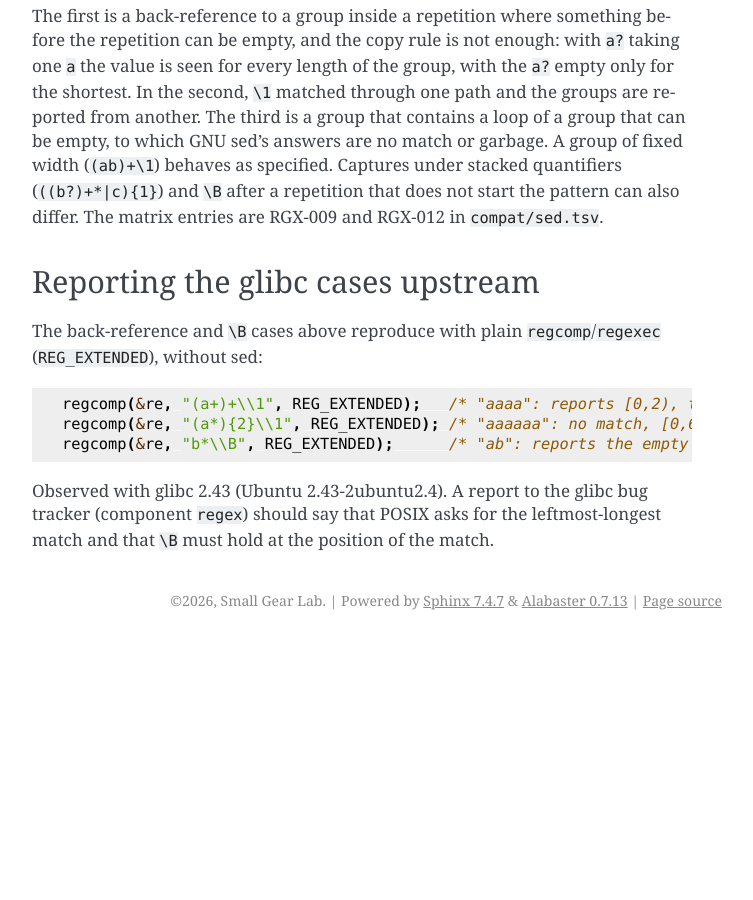
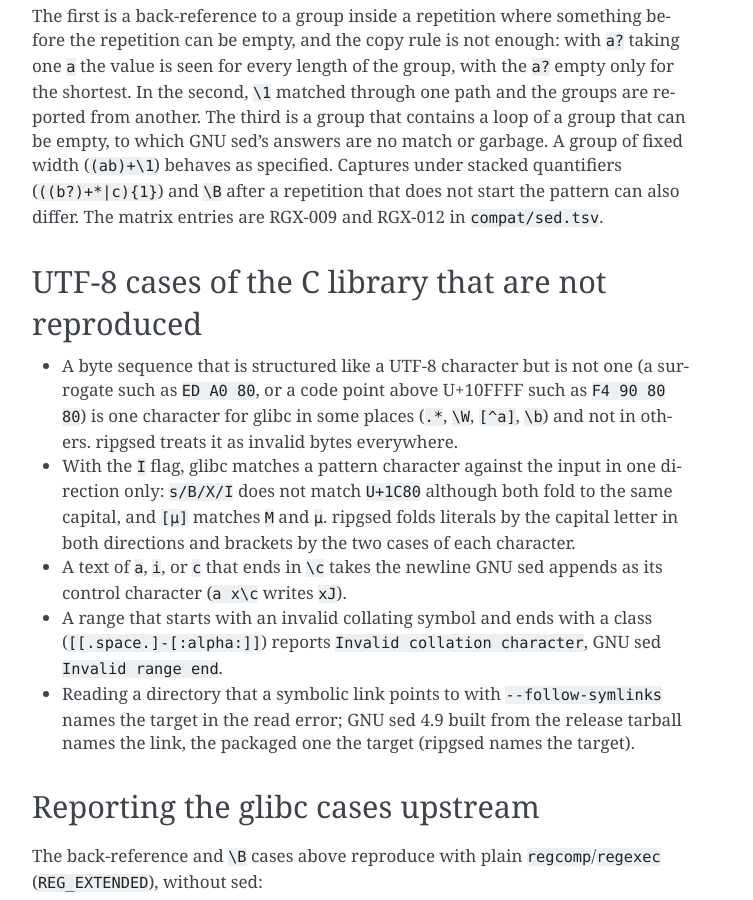
Before and after one commit to small-gear-lab/ripgsed, a Sphinx documentation site: the page built from docs/KNOWN-DIFFERENCES.md, in a window 1280 px wide and 900 px high, scrolled down 2277 px. Shown: the whole window, without its empty margins (388-1141 px from the left). Built offline with Sphinx 7.4.7, drawn with Linux system fonts in a browser that asks for light colours; before the commit the page ends 2917 px from its top, so only the background shows below that; some of the changed text lies outside the part shown.

Commit message:
Update the list of passing fixtures and document the UTF-8 behavior of glibc that is not reproduced

```diff
--- a/docs/KNOWN-DIFFERENCES.md
+++ b/docs/KNOWN-DIFFERENCES.md
@@ -30,6 +30,14 @@ These are cases where glibc's matcher gives a result that disagrees with the lef
 
 The first is a back-reference to a group inside a repetition where something before the repetition can be empty, and the copy rule is not enough: with `a?` taking one `a` the value is seen for every length of the group, with the `a?` empty only for the shortest. In the second, `\1` matched through one path and the groups are reported from another. The third is a group that contains a loop of a group that can be empty, to which GNU sed's answers are no match or garbage. A group of fixed width (`(ab)+\1`) behaves as specified. Captures under stacked quantifiers (`((b?)+*|c){1}`) and `\B` after a repetition that does not start the pattern can also differ. The matrix entries are RGX-009 and RGX-012 in `compat/sed.tsv`.
 
+## UTF-8 cases of the C library that are not reproduced
+
+- A byte sequence that is structured like a UTF-8 character but is not one (a surrogate such as `ED A0 80`, or a code point above U+10FFFF such as `F4 90 80 80`) is one character for glibc in some places (`.*`, `\W`, `[^a]`, `\b`) and not in others. ripgsed treats it as invalid bytes everywhere.
+- With the `I` flag, glibc matches a pattern character against the input in one direction only: `s/В/X/I` does not match `U+1C80` although both fold to the same capital, and `[µ]` matches `Μ` and `μ`. ripgsed folds literals by the capital letter in both directions and brackets by the two cases of each character.
+- A text of `a`, `i`, or `c` that ends in `\c` takes the newline GNU sed appends as its control character (`a x\c` writes `xJ`).
+- A range that starts with an invalid collating symbol and ends with a class (`[[.space.]-[:alpha:]]`) reports `Invalid collation character`, GNU sed `Invalid range end`.
+- Reading a directory that a symbolic link points to with `--follow-symlinks` names the target in the read error; GNU sed 4.9 built from the release tarball names the link, the packaged one the target (ripgsed names the target).
+
 ## Reporting the glibc cases upstream
 
 The back-reference and `\B` cases above reproduce with plain `regcomp`/`regexec` (`REG_EXTENDED`), without sed:
```
Also changed, not shown: docs/ja/KNOWN-DIFFERENCES.md (+8 -0 lines), 2 other files.
